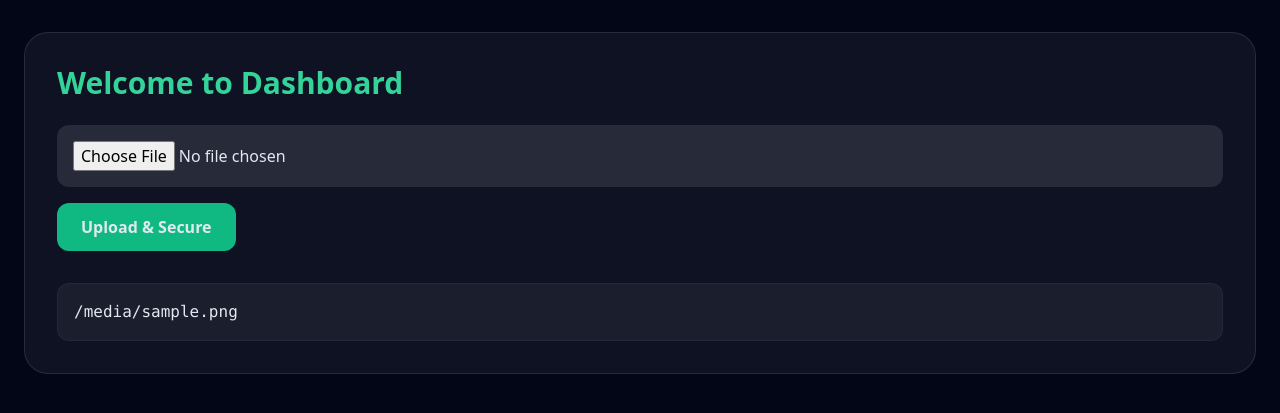
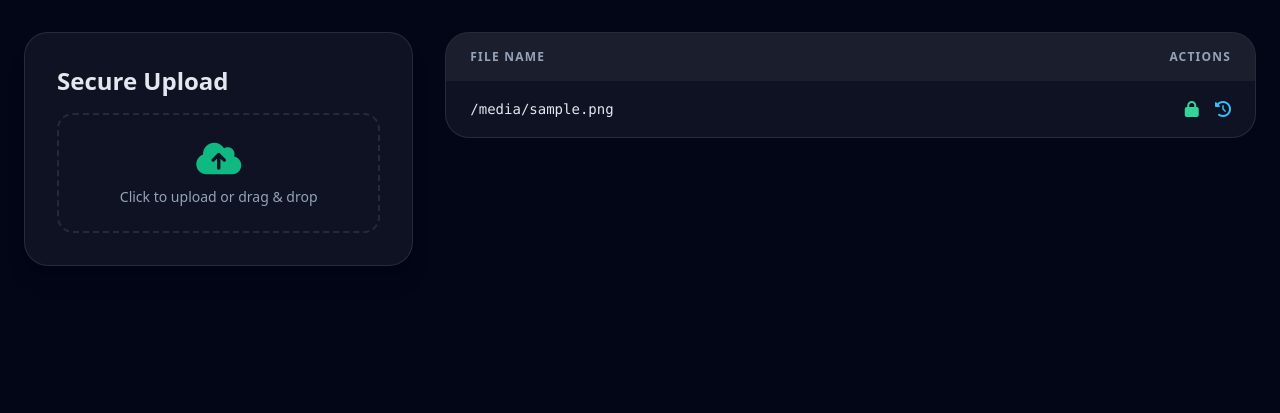
Before and after one commit to ankit18006/Smart-Secure-File-Intelligence-System--SSFI-, a Flask app: template templates/dashboard.html in a window 1280 px wide. Shown: the part 61-474 px from the top of the page. Run offline with Flask 3, Linux system fonts and the light colour scheme; the template is opened without the code that fills it: most values are stand-ins (such as "Sample title", 1, 10 or a date in 2020); some libraries are stand-ins or nearby versions.

Commit message:
Update dashboard.html

```diff
--- a/templates/dashboard.html
+++ b/templates/dashboard.html
@@ -1,15 +1,43 @@
 {% extends "base.html" %}
 {% block content %}
-<div class="p-8 bg-white/5 rounded-3xl border border-white/10">
-    <h2 class="text-3xl font-bold mb-6 text-emerald-400">Welcome to Dashboard</h2>
-    <form action="/upload" method="POST" enctype="multipart/form-data" class="mb-8">
-        <input type="file" name="file" class="bg-white/10 p-4 rounded-xl mb-4 block w-full">
-        <button type="submit" class="bg-emerald-500 px-6 py-3 rounded-xl font-bold">Upload & Secure</button>
-    </form>
-    <div class="space-y-2">
-        {% for file in files %}
-        <div class="p-4 bg-white/5 rounded-xl border border-white/5 font-mono">{{ file }}</div>
-        {% endfor %}
+<div class="grid grid-cols-1 lg:grid-cols-3 gap-8">
+    <div class="lg:col-span-1 space-y-6">
+        <div class="bg-white/5 border border-white/10 p-8 rounded-3xl shadow-xl">
+            <h3 class="text-2xl font-bold mb-4">Secure Upload</h3>
+            <form action="/upload" method="POST" enctype="multipart/form-data" class="space-y-4">
+                <div class="border-2 border-dashed border-white/10 rounded-2xl p-6 text-center hover:border-emerald-500/50 transition cursor-pointer">
+                    <input type="file" name="file" class="hidden" id="fileInput" onchange="this.form.submit()">
+                    <label for="fileInput" class="cursor-pointer">
+                        <i class="fas fa-cloud-upload-alt text-4xl text-emerald-500 mb-2"></i>
+                        <p class="text-sm text-slate-400">Click to upload or drag & drop</p>
+                    </label>
+                </div>
+            </form>
+        </div>
+    </div>
+
+    <div class="lg:col-span-2">
+        <div class="bg-white/5 border border-white/10 rounded-3xl overflow-hidden">
+            <table class="w-full text-left">
+                <thead class="bg-white/5 text-slate-400 text-xs uppercase tracking-widest">
+                    <tr>
+                        <th class="px-6 py-4">File Name</th>
+                        <th class="px-6 py-4 text-right">Actions</th>
+                    </tr>
+                </thead>
+                <tbody class="divide-y divide-white/5">
+                    {% for file in files %}
+                    <tr class="hover:bg-white/[0.02]">
+                        <td class="px-6 py-4 font-mono text-sm">{{ file }}</td>
+                        <td class="px-6 py-4 text-right space-x-3">
+                            <button class="text-emerald-400 hover:text-emerald-300"><i class="fas fa-lock"></i></button>
+                            <button class="text-sky-400 hover:text-sky-300"><i class="fas fa-history"></i></button>
+                        </td>
+                    </tr>
+                    {% endfor %}
+                </tbody>
+            </table>
+        </div>
     </div>
 </div>
 {% endblock %}
```
